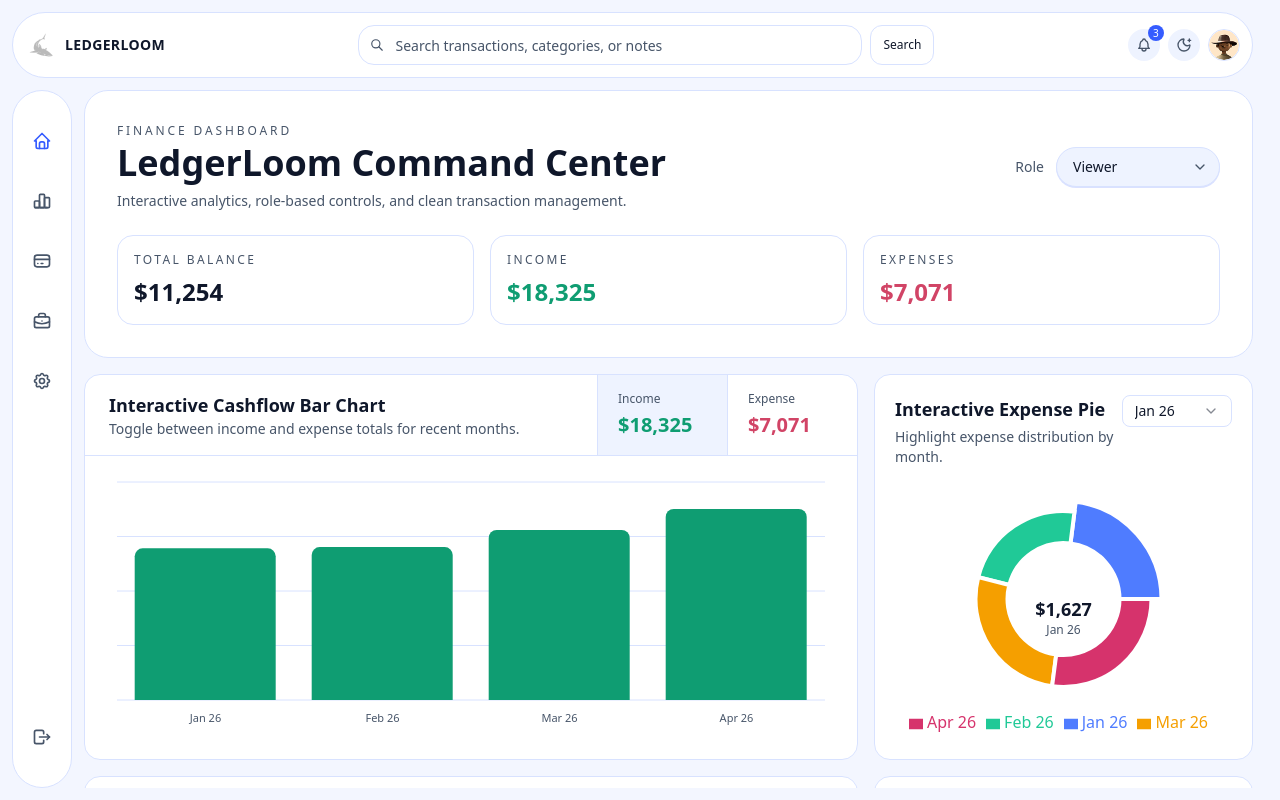
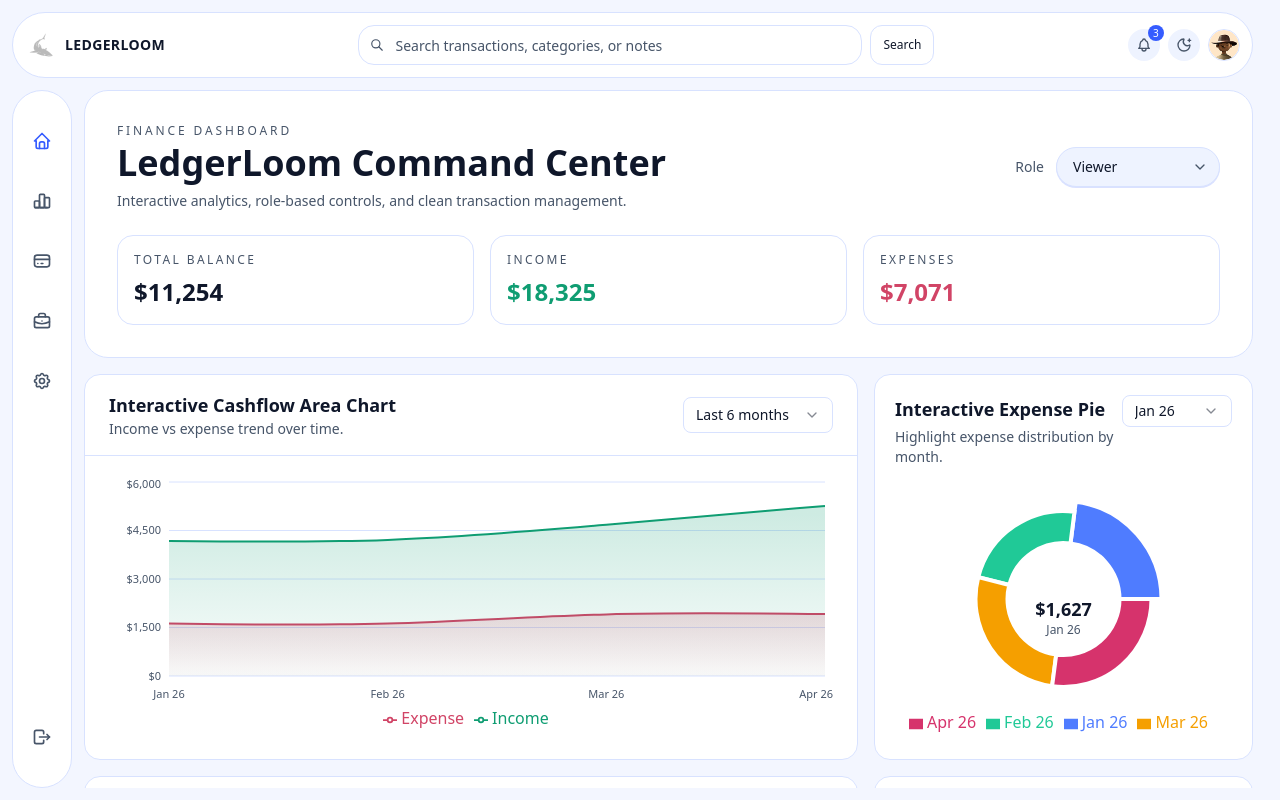
Before and after one commit to sarvesh-official/LedgerLoom, a Next.js app: page / in a window 1280 px wide. Built offline with nearby package versions, Linux system fonts and the light colour scheme.

Commit message:
Restore cashflow area chart and add separate insights bar chart

```diff
--- a/src/app/dashboard/page.tsx
+++ b/src/app/dashboard/page.tsx
@@ -3,6 +3,8 @@
 import { FormEvent, useEffect, useMemo, useReducer, useRef, useState } from "react";
 import { ChevronDown } from "lucide-react";
 import {
+  Area,
+  AreaChart,
   Bar,
   BarChart,
   CartesianGrid,
@@ -14,6 +16,7 @@ import {
   ResponsiveContainer,
   Tooltip,
   XAxis,
+  YAxis,
 } from "recharts";
 import { Button } from "@/components/ui/button";
 import { Input } from "@/components/ui/input";
@@ -214,9 +217,7 @@ const Dashboard = () => {
   });
 
   const [mounted, setMounted] = useState(false);
-  const [activeBarMetric, setActiveBarMetric] = useState<"income" | "expense">(
-    "income"
-  );
+  const [cashflowRange, setCashflowRange] = useState<"3m" | "6m" | "12m" | "all">("6m");
   const [activePieMonth, setActivePieMonth] = useState("");
   const [groupByCategory, setGroupByCategory] = useState(false);
   const [editingId, setEditingId] = useState<string | null>(null);
@@ -384,10 +385,22 @@ const Dashboard = () => {
     };
   }, [state.transactions]);
 
-  const monthlyData = useMemo(
-    () => getMonthlySeries(state.transactions).slice(-6),
+  const fullMonthlyData = useMemo(
+    () => getMonthlySeries(state.transactions),
     [state.transactions]
   );
+  const monthlyData = useMemo(() => {
+    if (cashflowRange === "all") {
+      return fullMonthlyData;
+    }
+    if (cashflowRange === "12m") {
+      return fullMonthlyData.slice(-12);
+    }
+    if (cashflowRange === "3m") {
+      return fullMonthlyData.slice(-3);
+    }
+    return fullMonthlyData.slice(-6);
+  }, [fullMonthlyData, cashflowRange]);
   const pieData = useMemo(
     () =>
       monthlyData
@@ -583,34 +596,29 @@ const Dashboard = () => {
 
       <section className="grid grid-cols-1 lg:grid-cols-3 gap-4 mt-4">
         <article className="lg:col-span-2 rounded-2xl bg-[var(--panel)] border border-[var(--border)] p-0 overflow-hidden">
-          <div className="flex flex-col sm:flex-row border-b border-[var(--border)]">
-            <div className="flex-1 px-6 py-4">
+          <div className="flex flex-col sm:flex-row sm:items-center sm:justify-between border-b border-[var(--border)] px-6 py-4 gap-3">
+            <div>
               <h2 className="text-lg font-semibold text-[var(--text)] font-[var(--font-sora)]">
-                Interactive Cashflow Bar Chart
+                Interactive Cashflow Area Chart
               </h2>
               <p className="text-sm text-[var(--muted)]">
-                Toggle between income and expense totals for recent months.
+                Income vs expense trend over time.
               </p>
             </div>
-            <div className="flex">
-              {[
-                { key: "income" as const, label: "Income", color: "text-[var(--positive)]" },
-                { key: "expense" as const, label: "Expense", color: "text-[var(--negative)]" },
-              ].map((item) => (
-                <button
-                  key={item.key}
-                  type="button"
-                  data-active={activeBarMetric === item.key}
-                  className="flex min-w-[130px] flex-col gap-1 justify-center px-5 py-4 border-l border-[var(--border)] data-[active=true]:bg-[var(--surface-soft)] cursor-pointer"
-                  onClick={() => setActiveBarMetric(item.key)}
-                >
-                  <span className="text-xs text-[var(--muted)]">{item.label}</span>
-                  <span className={`text-xl font-semibold ${item.color}`}>
-                    {formatCurrency(barTotals[item.key])}
-                  </span>
-                </button>
-              ))}
-            </div>
+            <Select
+              value={cashflowRange}
+              onValueChange={(value) => setCashflowRange(value as "3m" | "6m" | "12m" | "all")}
+            >
+              <SelectTrigger className="w-[150px] h-9 rounded-lg">
+                <SelectValue placeholder="Last 6 months" />
+              </SelectTrigger>
+              <SelectContent>
+                <SelectItem value="3m">Last 3 months</SelectItem>
+                <SelectItem value="6m">Last 6 months</SelectItem>
+                <SelectItem value="12m">Last 12 months</SelectItem>
+                <SelectItem value="all">All data</SelectItem>
+              </SelectContent>
+            </Select>
           </div>
           <div className="px-3 sm:px-6 py-5 h-[300px]">
             {!mounted || monthlyData.length === 0 ? (
@@ -619,7 +627,7 @@ const Dashboard = () => {
               </div>
             ) : (
               <ResponsiveContainer width="100%" height="100%">
-                <BarChart
+                <AreaChart
                   data={monthlyData}
                   margin={{ left: 8, right: 8, top: 6, bottom: 6 }}
                 >
@@ -631,6 +639,23 @@ const Dashboard = () => {
                     tickMargin={8}
                     tick={{ fill: "var(--muted)", fontSize: 11 }}
                   />
+                  <YAxis
+                    tick={{ fill: "var(--muted)", fontSize: 11 }}
+                    tickLine={false}
+                    axisLine={false}
+                    width={52}
+                    tickFormatter={(value) => `$${Number(value).toLocaleString()}`}
+                  />
+                  <defs>
+                    <linearGradient id="incomeFill" x1="0" y1="0" x2="0" y2="1">
+                      <stop offset="5%" stopColor="var(--positive)" stopOpacity={0.34} />
+                      <stop offset="95%" stopColor="var(--positive)" stopOpacity={0.05} />
+                    </linearGradient>
+                    <linearGradient id="expenseFill" x1="0" y1="0" x2="0" y2="1">
+                      <stop offset="5%" stopColor="var(--negative)" stopOpacity={0.3} />
+                      <stop offset="95%" stopColor="var(--negative)" stopOpacity={0.05} />
+                    </linearGradient>
+                  </defs>
                   <Tooltip
                     cursor={false}
                     contentStyle={{
@@ -641,16 +666,24 @@ const Dashboard = () => {
                     }}
                     formatter={(value) => formatCurrency(Number(value ?? 0))}
                   />
-                  <Bar
-                    dataKey={activeBarMetric}
-                    radius={[8, 8, 0, 0]}
-                    fill={
-                      activeBarMetric === "income"
-                        ? "var(--positive)"
-                        : "var(--negative)"
-                    }
+                  <Area
+                    type="natural"
+                    dataKey="expense"
+                    stroke="var(--negative)"
+                    strokeWidth={2}
+                    fill="url(#expenseFill)"
+                    name="Expense"
                   />
-                </BarChart>
+                  <Area
+                    type="natural"
+                    dataKey="income"
+                    stroke="var(--positive)"
+                    strokeWidth={2}
+                    fill="url(#incomeFill)"
+                    name="Income"
+                  />
+                  <Legend />
+                </AreaChart>
               </ResponsiveContainer>
             )}
           </div>
@@ -1047,6 +1080,60 @@ const Dashboard = () => {
             Savings rate: <span className="text-[var(--text)] font-medium">{savingsRate.toFixed(1)}%</span>
           </div>
         </div>
+        <article className="mt-4 rounded-xl bg-[var(--surface)] border border-[var(--border)] p-4">
+          <div className="flex flex-col sm:flex-row sm:items-center sm:justify-between gap-2 mb-3">
+            <div>
+              <h3 className="text-base font-semibold text-[var(--text)]">Monthly Comparison Bar Chart</h3>
+              <p className="text-xs text-[var(--muted)]">
+                Side-by-side income and expense totals for the selected range.
+              </p>
+            </div>
+            <div className="flex items-center gap-4 text-xs">
+              <span className="text-[var(--positive)] font-medium">Income: {formatCurrency(barTotals.income)}</span>
+              <span className="text-[var(--negative)] font-medium">Expense: {formatCurrency(barTotals.expense)}</span>
+            </div>
+          </div>
+          <div className="h-64">
+            {!mounted || monthlyData.length === 0 ? (
+              <div className="h-full rounded-xl border border-dashed border-[var(--border)] grid place-items-center text-sm text-[var(--muted)]">
+                Add transactions to populate comparison bars.
+              </div>
+            ) : (
+              <ResponsiveContainer width="100%" height="100%">
+                <BarChart data={monthlyData} margin={{ left: 8, right: 8, top: 6, bottom: 6 }}>
+                  <CartesianGrid vertical={false} stroke="var(--border)" />
+                  <XAxis
+                    dataKey="monthLabel"
+                    tickLine={false}
+                    axisLine={false}
+                    tickMargin={8}
+                    tick={{ fill: "var(--muted)", fontSize: 11 }}
+                  />
+                  <YAxis
+                    tick={{ fill: "var(--muted)", fontSize: 11 }}
+                    tickLine={false}
+                    axisLine={false}
+                    width={52}
+                    tickFormatter={(value) => `$${Number(value).toLocaleString()}`}
+                  />
+                  <Tooltip
+                    cursor={false}
+                    contentStyle={{
+                      backgroundColor: "var(--surface)",
+                      border: "1px solid var(--border)",
+                      borderRadius: "12px",
+                      color: "var(--text)",
+                    }}
+                    formatter={(value) => formatCurrency(Number(value ?? 0))}
+                  />
+                  <Legend />
+                  <Bar dataKey="income" name="Income" fill="var(--positive)" radius={[6, 6, 0, 0]} />
+                  <Bar dataKey="expense" name="Expense" fill="var(--negative)" radius={[6, 6, 0, 0]} />
+                </BarChart>
+              </ResponsiveContainer>
+            )}
+          </div>
+        </article>
       </section>
     </div>
   );
```
